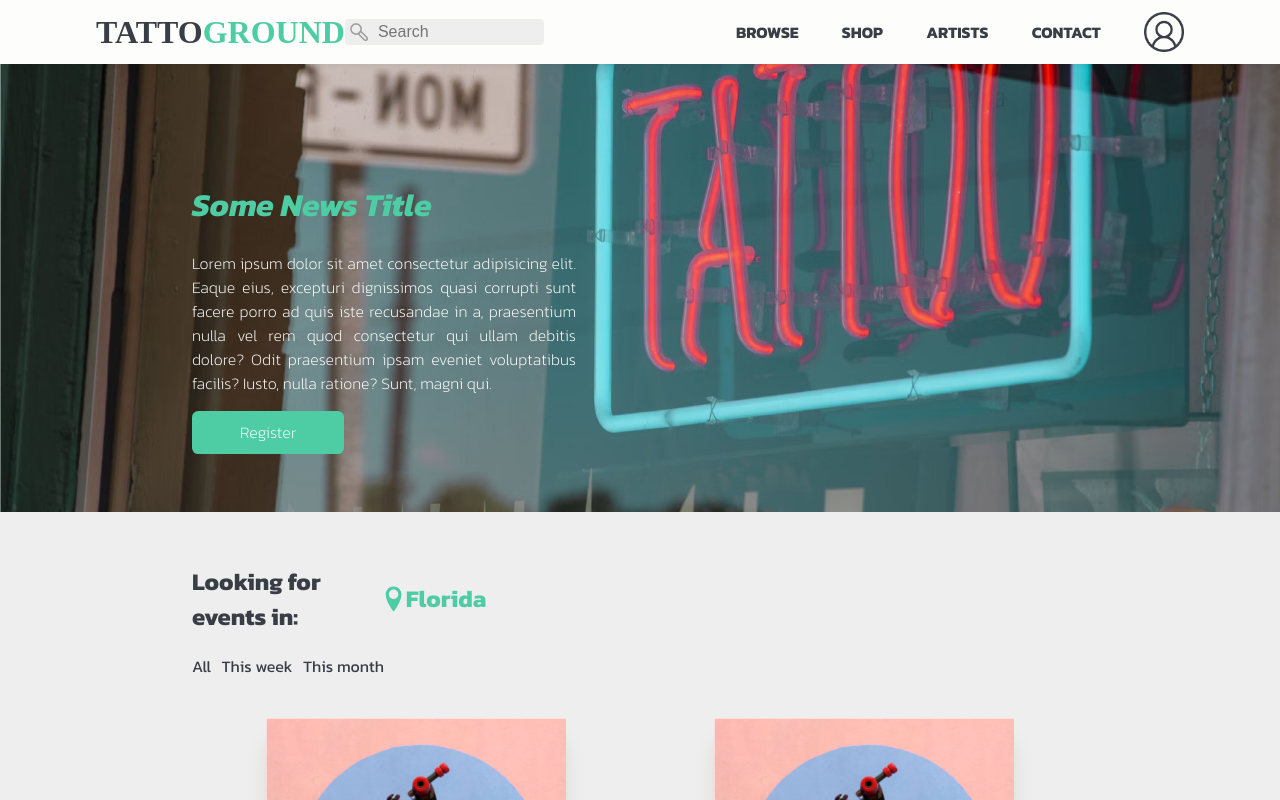
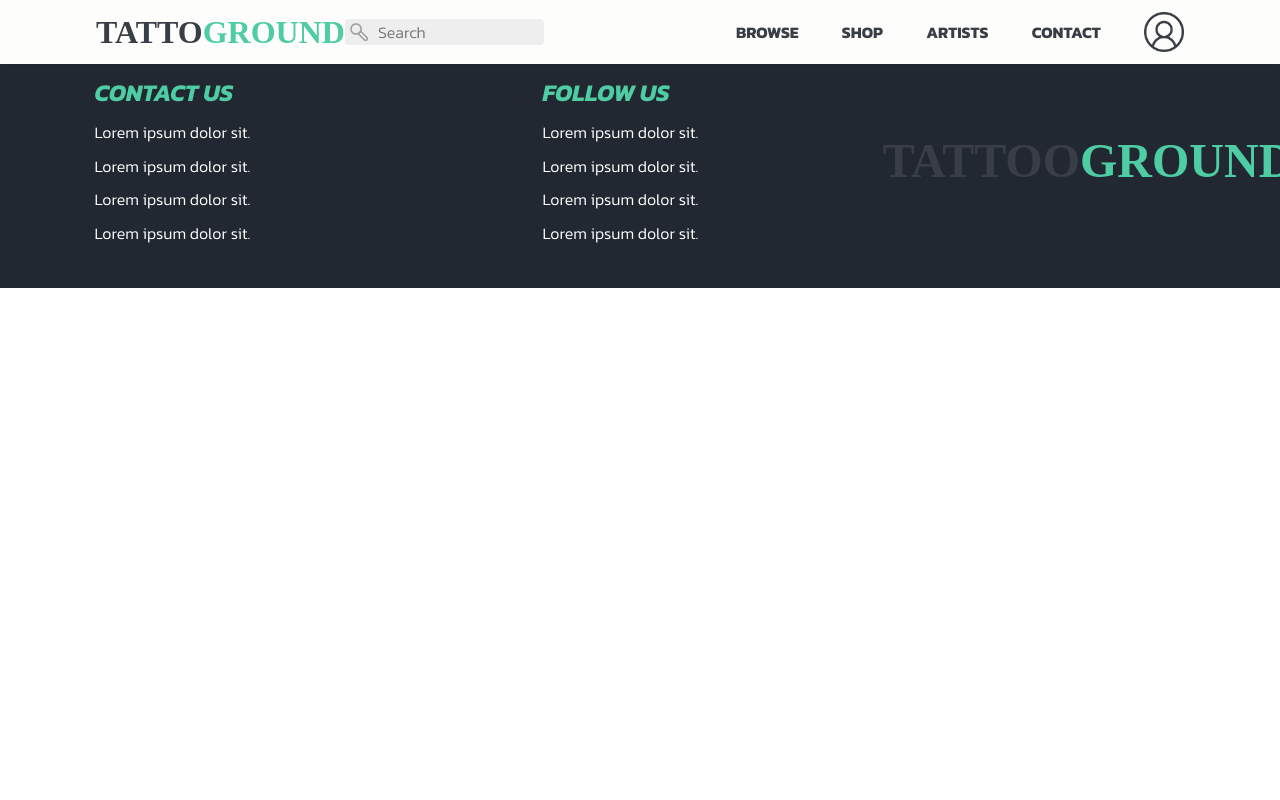
Before and after one commit to AnzickMedia/tattoo-ground, a React (Create React App) app: page /browse in a window 1280 px wide. Shown: the top 800 px of the page. Built offline with nearby package versions, Linux system fonts and the light colour scheme; a web font is replaced by a local one.

Commit message:
navl links y react router agregados

```diff
--- a/src/App.jsx
+++ b/src/App.jsx
@@ -1,20 +1,23 @@
 import NavBar from "./components/NavBar/NavBar";
 import News from "./components/News/News";
-import Events from "./components/Events/Events"
+import Events from "./components/Events/Events";
 import Featured from "./components/Featured/Featured";
-import {carouselInfo, carouselInfoTwo,carouselInfoThree} from "./globals.js";
+import { carouselInfo, carouselInfoTwo, carouselInfoThree } from "./globals.js";
 import Footer from "./components/Footer/Footer";
-
-
+import { BrowserRouter as Router, Routes, Route, Link } from "react-router-dom";
 
 function App() {
-
   return (
     <div>
-
-  <NavBar/>
-  <News></News>
-  <Events></Events>
+      <NavBar />
+      <Router>
+        <Routes>
+          <Route
+            path="/"
+            element={
+              <>
+                <News />
+                <Events />
                 <Featured
                   titulo="Featured Artists"
                   informacion={carouselInfo}
@@ -27,8 +30,12 @@ function App() {
                   titulo="Featured Products"
                   informacion={carouselInfoThree}
                 />
-
-  <Footer/>
+              </>
+            }
+          ></Route>
+        </Routes>
+      </Router>
+      <Footer />
     </div>
   );
 }
--- a/src/components/NavBar/NavBar.jsx
+++ b/src/components/NavBar/NavBar.jsx
@@ -1,5 +1,6 @@
 import React from "react";
 import "./NavBar.scss";
+import {BrowserRouter as Router,Link} from 'react-router-dom';
 
 
 const NavBar = () => {
@@ -13,13 +14,13 @@ const NavBar = () => {
         <input type="text" placeholder="Search" />
       </div>
       <div className="o-nav-der">
-
+        <Router>
         {/*por ahora usar <a> luego usar react router*/}
-        <a href="!">BROWSE</a>
-        <a href="!">SHOP</a>
-        <a href="!">ARTISTS</a>
-        <a href="!">CONTACT</a>
-
+       <Link to="/browse">BROWSE</Link>
+       <Link to="/shop">SHOP</Link>
+       <Link to="/artists">ARTISTS</Link>
+       <Link to="/contact">CONTACT</Link>
+        </Router>
         <img src="assets/profile.png" alt="" />
       </div>
     </div>
--- a/src/components/NavBar/NavBar.scss
+++ b/src/components/NavBar/NavBar.scss
@@ -50,6 +50,8 @@
       padding: 0.2rem;
       padding-left: 2rem;
       transition: width 0.4s ease-in-out;
+      font-family: $kanit;
+      font-weight: 300;
     }
     input:focus {
       outline: 0;
```
Lines whose indentation alone changed are shown as unchanged.
